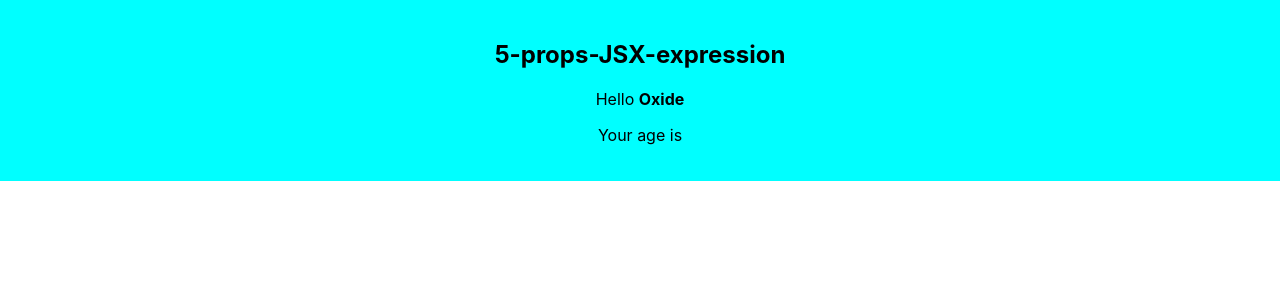
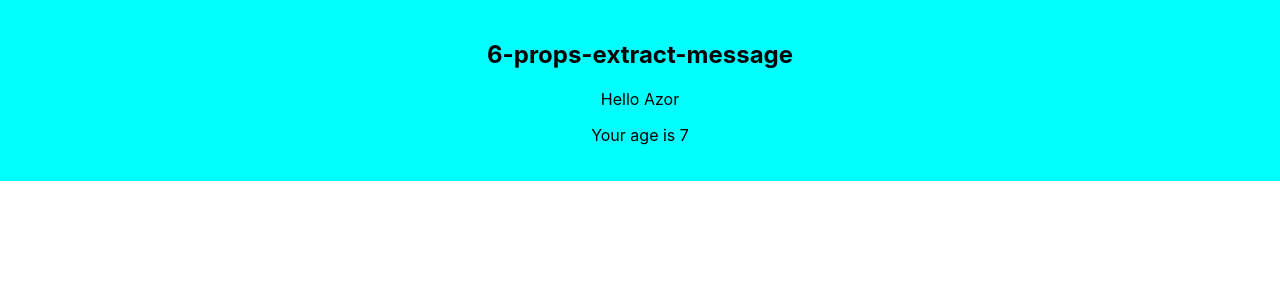
Before and after one commit to Oxidiu/react-exercises-develhope, a React (Create React App) app: page / in a window 1280 px wide. Shown: the top 300 px of the page. Built offline with nearby package versions, Linux system fonts and the light colour scheme.

Commit message:
6-props-extract-message

```diff
--- a/src/App.js
+++ b/src/App.js
@@ -5,8 +5,8 @@ import { Welcome } from './components/Welcome';
 function App() {
   return (
     <div className="App">
-      <h2>5-props-JSX-expression</h2>
-      <Welcome name={<strong>Oxide</strong>}/>
+      <h2>6-props-extract-message</h2>
+      <Welcome name="Azor" age={7}/>
     </div>
   );
 }
--- /dev/null
+++ b/src/components/Age.js
@@ -0,0 +1,10 @@
+import React from "react"
+
+export class Age extends React.Component {
+    render() {
+        return(
+
+            <p>Your age is {this.props.age}</p>
+        )
+    }
+}
--- a/src/components/Welcome.js
+++ b/src/components/Welcome.js
@@ -3,14 +3,14 @@ import { Age } from './Age'
 
 export class Welcome extends React.Component{
   static defaultProps = {
-      name: 'Radu'
+    name: 'Radu'
   }
 
   render(){
     return (
       <div>
-          <p> Hello {this.props.name}</p>
-          <div><p>Your age is {this.props.age}</p></div>
+        <p> Hello {this.props.name}</p>
+        <div><Age age={this.props.age}/></div>
       </div>
     )
   }
```
Also changed, not shown: React esercizio 18.txt (deleted), React esercizio 19.txt (added).
